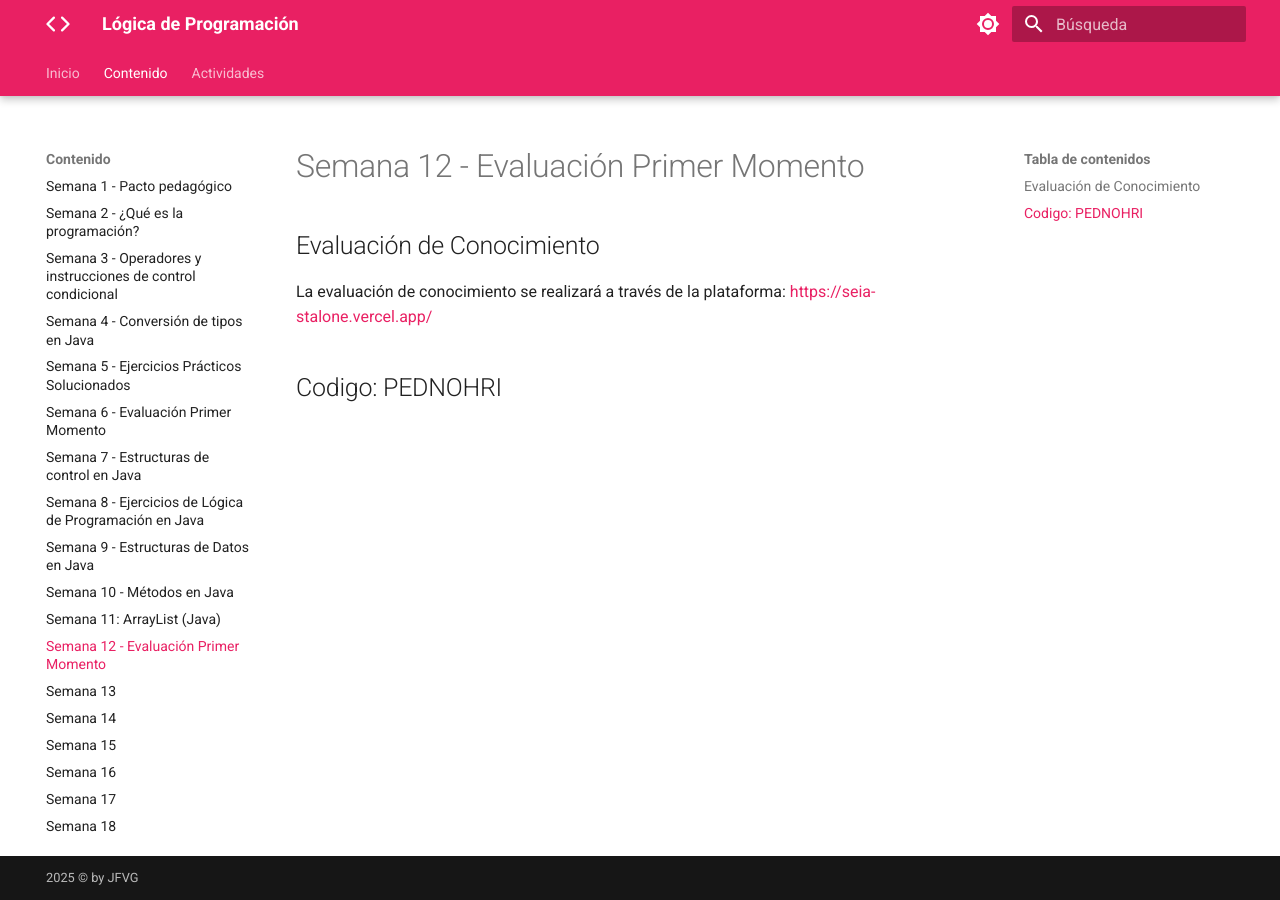
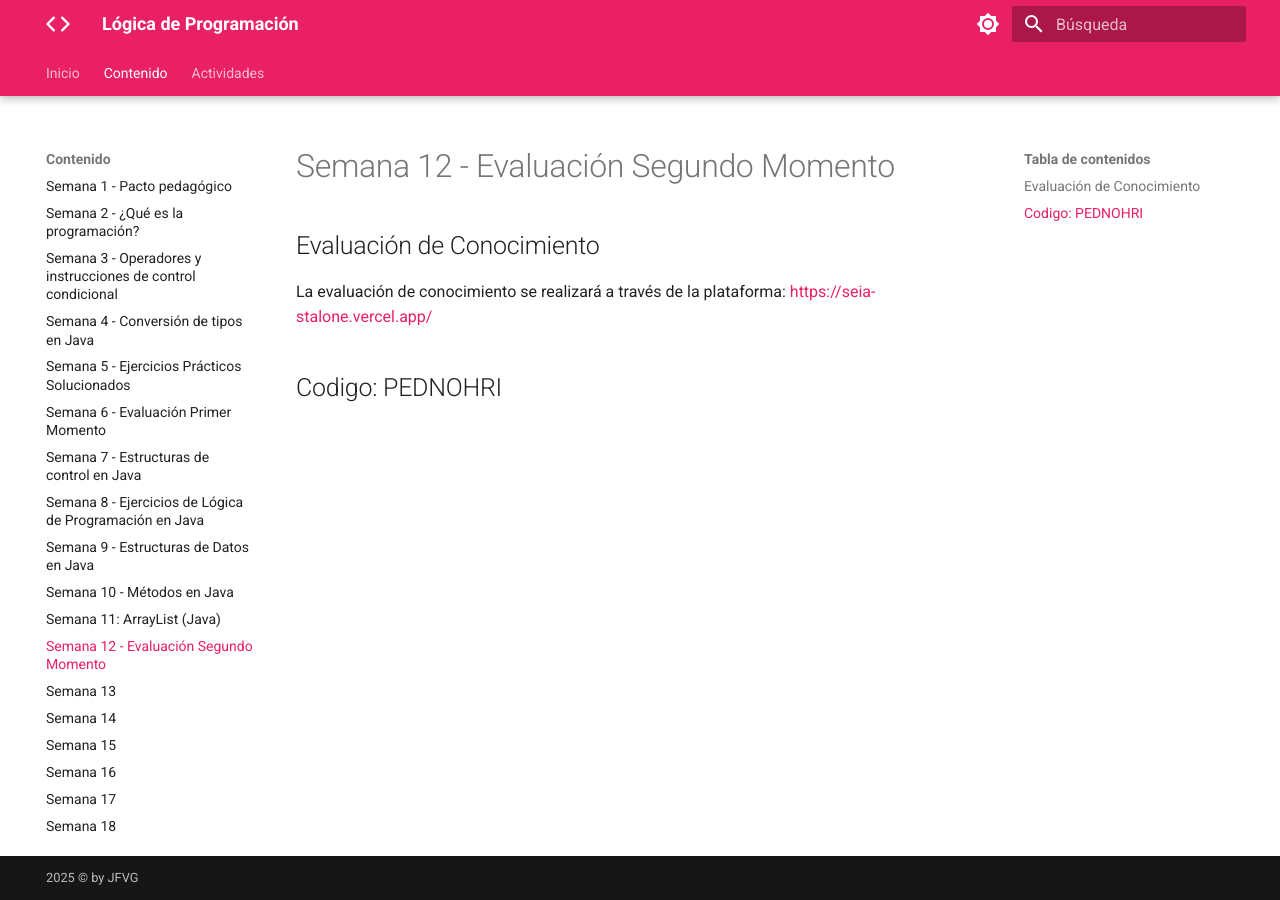
Before and after one commit to jfinfocesde/25lp, an MkDocs documentation site: the page built from docs/content/p12.md, in a window 1280 px wide. Built offline with MkDocs 1.6.1 and Material for MkDocs 9.7.7, drawn with Linux system fonts in a browser that asks for light colours.

Commit message:
25-10-2025

```diff
--- a/docs/content/p12.md
+++ b/docs/content/p12.md
@@ -1,4 +1,4 @@
-# Semana 12 - Evaluación Primer Momento
+# Semana 12 - Evaluación Segundo Momento
 
 ## Evaluación de Conocimiento
 
```
